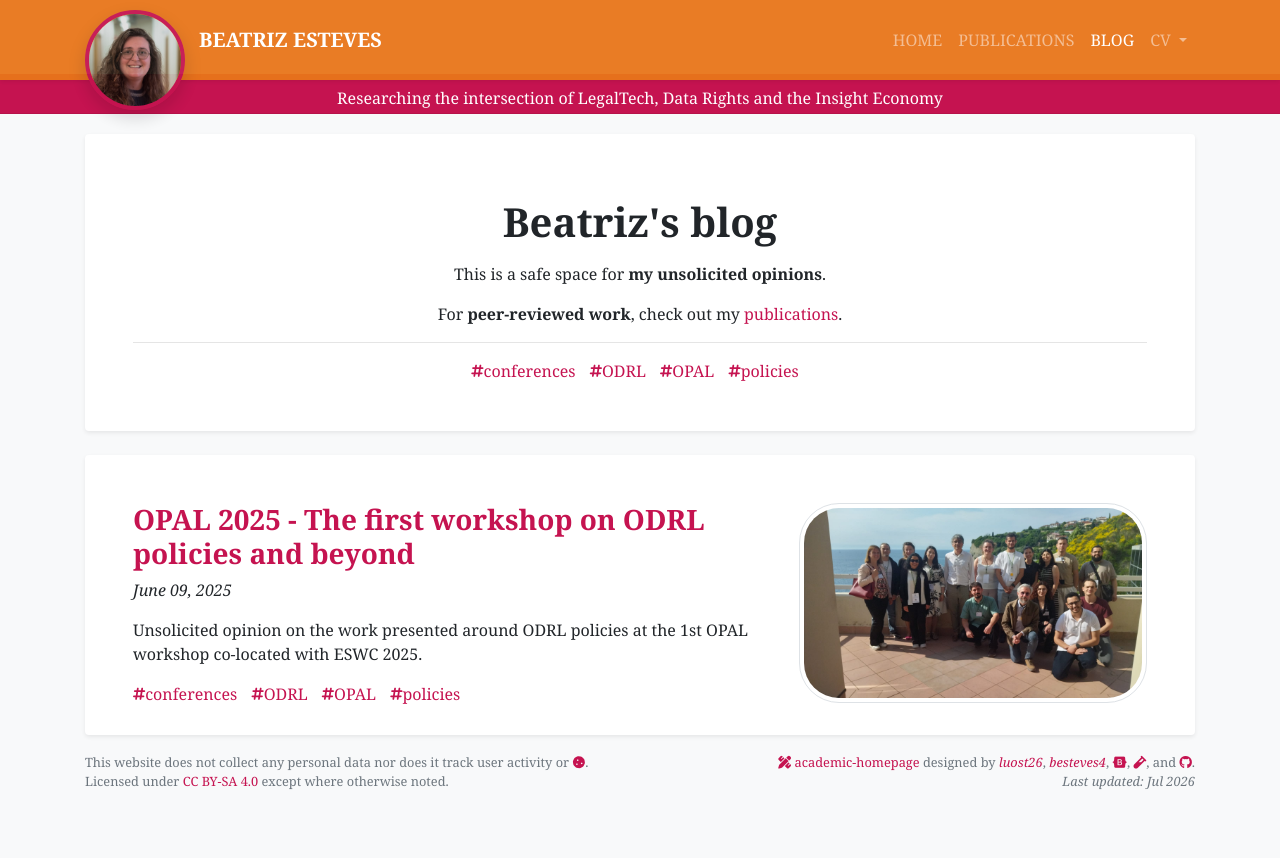
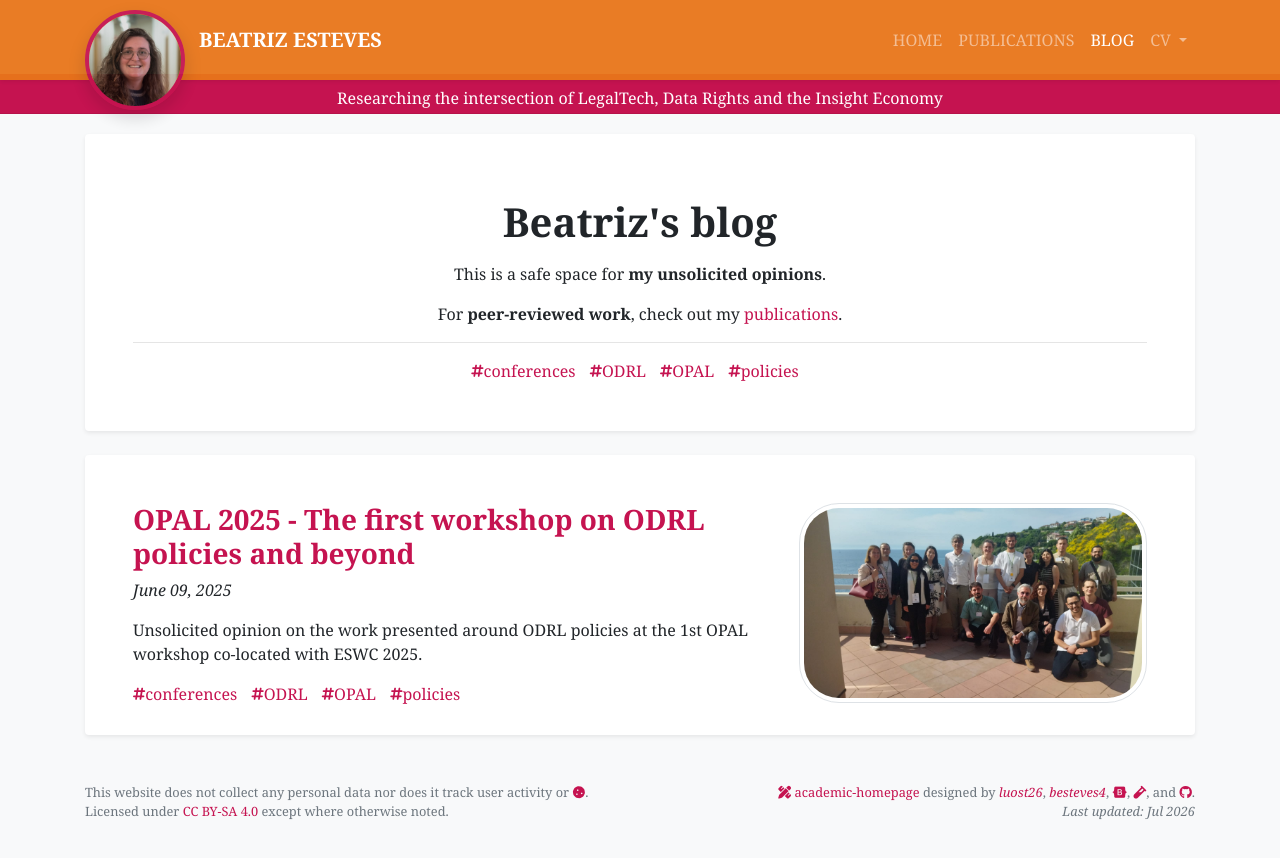
Before and after one commit to besteves4/besteves4.github.io, a Jekyll site: the page built from blog.html, in a window 1280 px wide. Shown: the top 858 px of the page. Built offline with Jekyll 4.4.1, drawn with Linux system fonts in a browser that asks for light colours; nearby versions of some CDN libraries; a style sheet for code colours, icons or effects is not loaded.

Commit message:
margin adjustments

```diff
--- a/_includes/footer.html
+++ b/_includes/footer.html
@@ -1,4 +1,4 @@
-<footer class="footer" style="padding-top:10px">
+<footer>
     <div class="{% if page.container_class %}{{ page.container_class }}{% else %}container-lg{% endif %}">
         <div class="row my-2">
             <div class="col-md-6">
--- a/blog.html
+++ b/blog.html
@@ -36,7 +36,7 @@ permalink: /blog/
 </div>
 <br>
 {% for post in site.posts %}
-  <div class="row">
+  <div class="row mb-5">
     <div class="col">
         <div class="card border-0 shadow-sm bg-white">
             <div class="card-body p-5" style="padding-bottom: 0 !important;">
--- a/publications.html
+++ b/publications.html
@@ -8,7 +8,7 @@ body_attr: >-
 
 {% assign pubs_by_year = site.publications | sort: "date" | reverse | group_by_exp: "item", "item.date | date: '%Y'" %}
 
-<div class="row">
+<div class="row mb-5">
     <div class="col-12 col-lg-10">
         {% for year in pubs_by_year %}
         {% assign num_papers = year.items | size %}
--- a/talks.html
+++ b/talks.html
@@ -9,7 +9,7 @@ body_attr: >-
 
 {% assign talks_by_year = site.talks | sort: "date" | reverse | group_by_exp: "item", "item.date | date: '%Y'" %}
 
-<div class="row">
+<div class="row mb-5">
     <div class="col-12 col-lg-10">
         {% for year in talks_by_year %}
         {% assign num_papers = year.items | size %}
```
